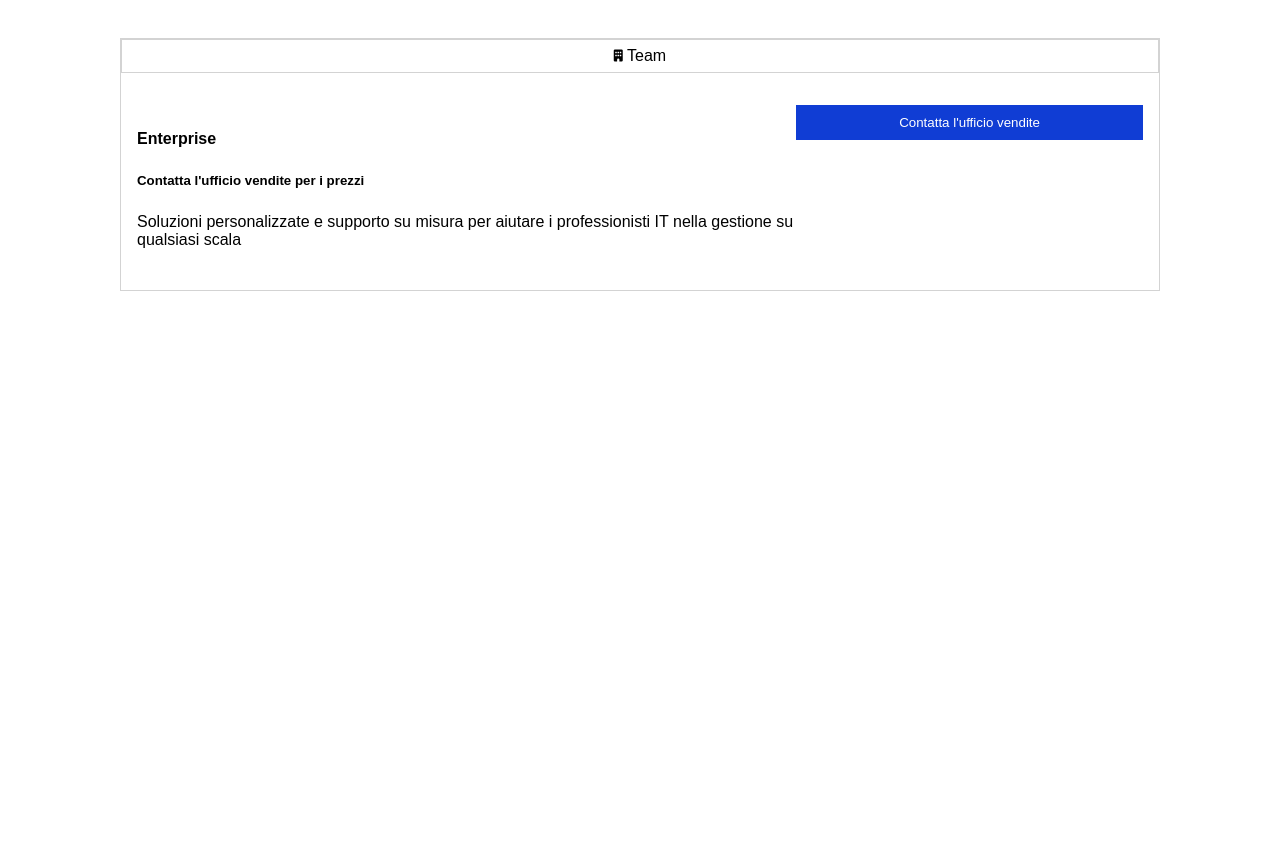
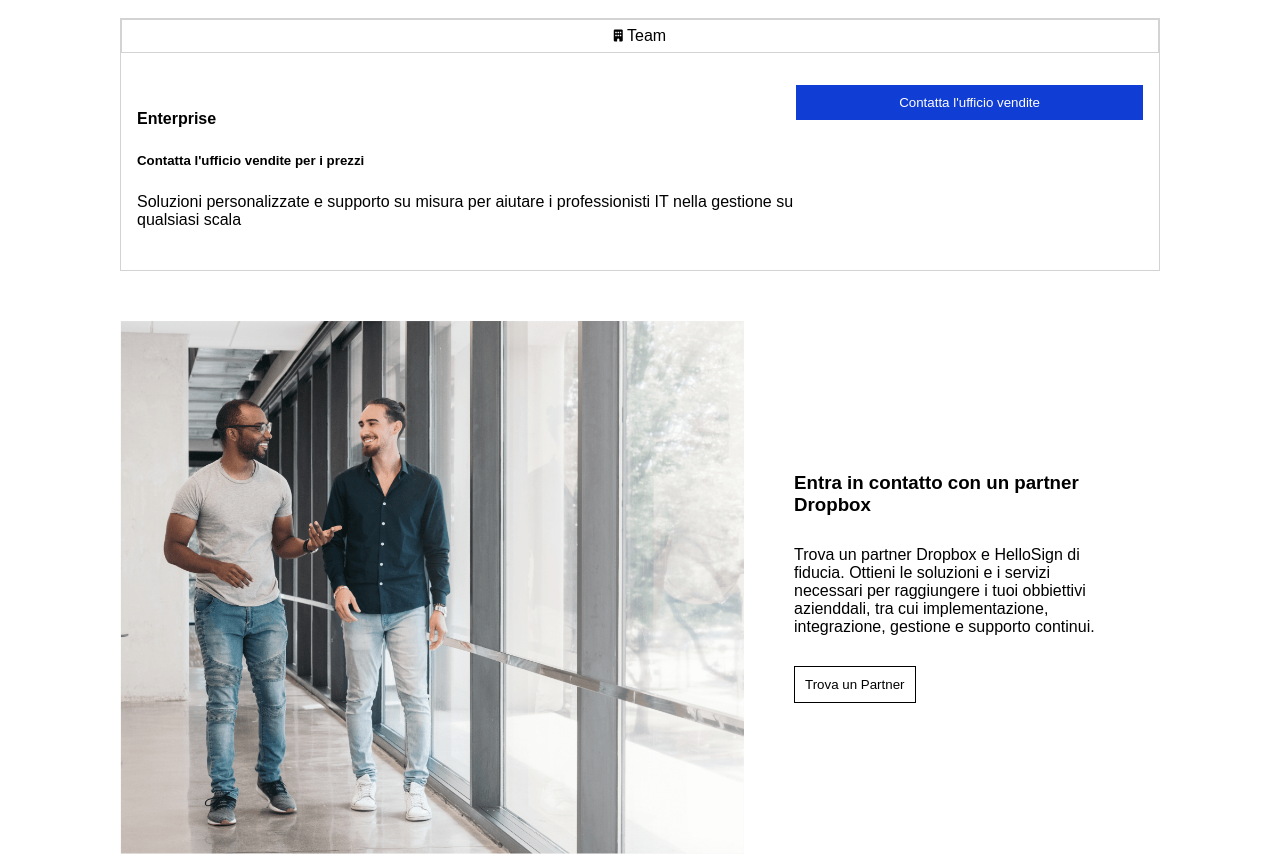
Before and after one commit to NicolaTeora/htmlcss-dropbox, a plain HTML site: page index.html in a window 1280 px wide. Shown: the part 1798-2652 px from the top of the page. Before the commit the page ends 2089 px from the top, so only its background shows below. Drawn offline with Linux system fonts and the light colour scheme.

Commit message:
feat : Team table end

```diff
--- a/css/style.css
+++ b/css/style.css
@@ -11,12 +11,27 @@ body{
 
 /* ### DEBUG */
 
+.debug{
+    border: 1px dashed red;
+    padding: 0.5rem;
+}
+
 .debug > *{
     border: 1px dashed black;
     padding: 0.5rem;
 }
 
 /* ### UTILIES */
+
+.col_40{
+    width: 40%;
+}
+
+button{
+    text-align: center;
+    border: none;
+    padding: 10px;
+}
 
 /* caratteristiche del contenitore centrale */
 .container{
@@ -26,9 +41,6 @@ body{
     margin: 0 auto;
 }
 
-button{
-    border: none;
-}
 
 /* ### HEADER */
 
@@ -62,16 +74,11 @@ button{
 
 /* tasto a sinistra dell'header INIZIA */
 .start{
-    padding: 10px;
+    width: 100%;
     background-color: rgb(16, 61, 212);
     color: white;
-    width: 100%;
-    text-align: center;
 }
 
-.col_40{
-    width: 40%;
-}
 
 /* ### MAIN */
 
@@ -189,3 +196,29 @@ button{
 .enterprise > p{
     margin-bottom: 25px;
 }
+
+/* div con Partner e test */
+
+.partner{
+    display: flex;
+    margin: 50px 0;
+}
+
+.text_part{
+    padding: 0px 50px;
+    display: flex;
+    flex-direction: column;
+    align-self: center;
+    gap: 30px;
+}
+
+.text_part > button{
+    text-align: left;
+    width: fit-content;
+    border: 1px solid;
+    background-color: white;
+}
+
+.partner img{
+    width: 60%;
+}
--- a/index.html
+++ b/index.html
@@ -252,6 +252,19 @@
                 </div>
             </div>
 
+            <!-- parte con testo e immagine partner -->
+            <div class="partner ">
+
+                <img src="./img/partner.png" alt="">
+
+                <div class="text_part col_40">
+                    <h3>Entra in contatto con un partner Dropbox</h3>
+                    <p>Trova un partner Dropbox e HelloSign di fiducia. Ottieni le soluzioni e i servizi necessari per raggiungere i tuoi obbiettivi azienddali, tra cui implementazione, integrazione, gestione e supporto continui.</p>
+                    <button>Trova un Partner</button>
+                </div>
+
+            </div>
+
         </section>
 
     </main>
```
